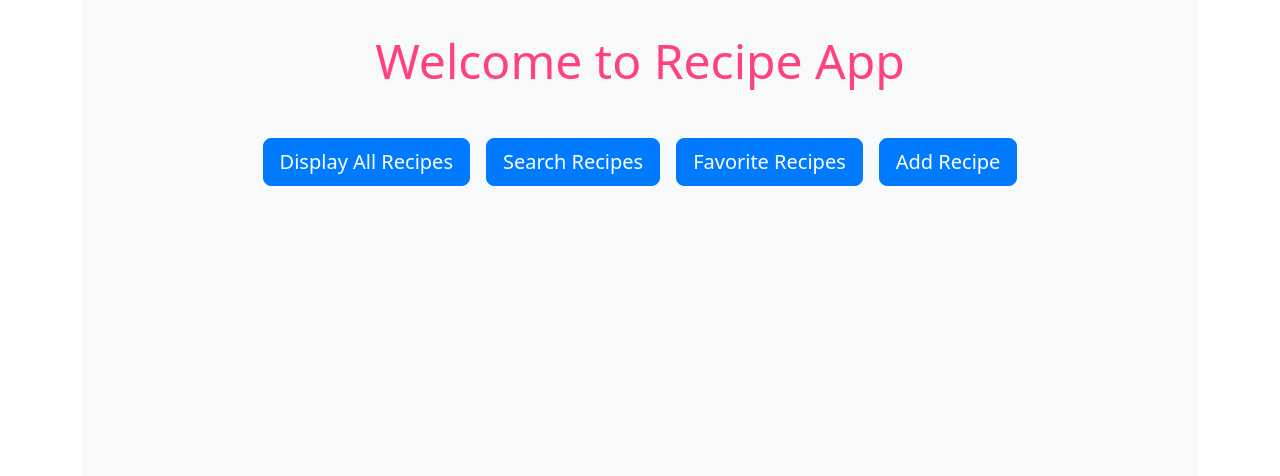
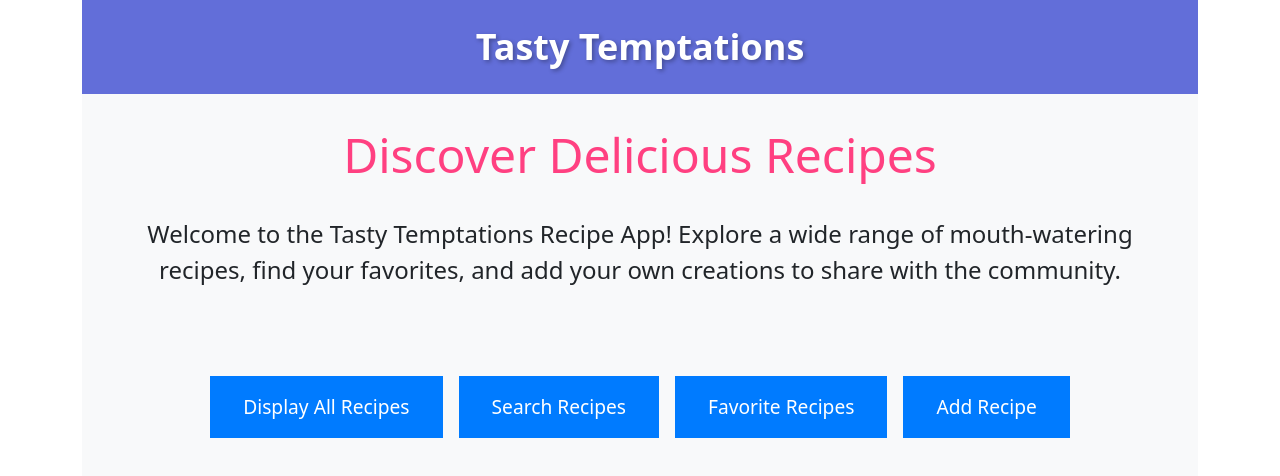
Before and after one commit to PrashanthDP12/RecipeApp, a React (Create React App) app: page / in a window 1280 px wide. Shown: the top 476 px of the page. Built offline with nearby package versions, Linux system fonts and the light colour scheme.

Commit message:
Create header component with custom styles

```diff
--- /dev/null
+++ b/src/Components/FavoriteRecipes.css
@@ -0,0 +1,44 @@
+.favorite-recipes-container {
+    background-color: #89CFF0;
+  }
+
+  .favorite-recipes-title {
+    text-align: center;
+    margin-bottom: 2rem;
+  }
+
+  .favorite-recipes-card {
+    display: inline-block;
+    width: 100%;
+    margin-bottom: 1rem;
+    border: 1px solid #ccc;
+    border-radius: 4px;
+    background-color: #fff;
+    box-shadow: 0px 2px 4px rgba(0, 0, 0, 0.1);
+  }
+
+  .favorite-recipes-card-body {
+    padding: 1rem;
+  }
+
+  .favorite-recipes-card-title {
+    font-weight: bold;
+    margin-bottom: 0.5rem;
+  }
+
+  .favorite-recipes-card-description {
+    margin-bottom: 1rem;
+  }
+
+  .favorite-recipes-card-link {
+    display: inline-block;
+    padding: 0.5rem 1rem;
+    background-color: #007bff;
+    color: #fff;
+    text-decoration: none;
+    border-radius: 4px;
+  }
+
+  .favorite-recipes-card-link:hover {
+    background-color: #0056b3;
+  }
--- a/src/Components/FavoriteRecipes.js
+++ b/src/Components/FavoriteRecipes.jsx
@@ -1,9 +1,10 @@
 import React, { useState, useEffect } from 'react';
 import { Link } from 'react-router-dom';
 import { apiClient } from './api/apiClient';
+import './FavoriteRecipes.css'; // Import the CSS file
 
 function FavoriteRecipes() {
-  const [favoriteRecipes, setFavoriteRecipes] = useState([]);
+    const [favoriteRecipes, setFavoriteRecipes] = useState([]);
 
   useEffect(() => {
     fetchFavoriteRecipes();
@@ -19,15 +20,15 @@ function FavoriteRecipes() {
   };
 
   return (
-    <div style={{ backgroundColor: '#89CFF0' }}>
-      <h2 className="text-center mb-4">Favorite Recipes</h2>
+    <div className="favorite-recipes-container">
+      <h2 className="favorite-recipes-title">Favorite Recipes</h2>
       <div className="card-columns">
         {favoriteRecipes.map((recipe) => (
-          <div className="card" key={recipe.id}>
-            <div className="card-body">
-              <h5 className="card-title font-weight-bold">{recipe.title}</h5>
-              <p className="card-text">{recipe.description}</p>
-              <Link to={`/display-recipes/${recipe.recipeKey}`} className="btn btn-primary">
+          <div className="favorite-recipes-card" key={recipe.id}>
+            <div className="favorite-recipes-card-body">
+              <h5 className="favorite-recipes-card-title">{recipe.title}</h5>
+              <p className="favorite-recipes-card-description">{recipe.description}</p>
+              <Link to={`/display-recipes/${recipe.recipeKey}`} className="favorite-recipes-card-link">
                 View Recipe
               </Link>
             </div>
--- /dev/null
+++ b/src/Components/HeaderComponent.css
@@ -0,0 +1,38 @@
+.app-header {
+  background-color: #626ed9;
+  padding: 20px;
+  text-align: center;
+}
+
+.app-title {
+  font-size: 36px;
+  margin-bottom: 10px;
+  color: #fff;
+  text-decoration: none;
+  font-weight: bold;
+  text-shadow: 2px 2px 4px rgba(0, 0, 0, 0.3);
+  transition: transform 0.3s;
+}
+
+.app-title:hover {
+  transform: scale(1.05);
+}
+
+.app-link {
+  color: #fff;
+  text-decoration: none;
+  font-weight: bold;
+  font-size: 18px;
+  padding: 10px;
+  background-color: #007bff;
+  border-radius: 5px;
+  transition: background-color 0.3s;
+}
+
+.app-link:hover {
+  background-color: #0056b3;
+}
+
+.app-link:active {
+  background-color: #003c80;
+}
--- /dev/null
+++ b/src/Components/HeaderComponent.jsx
@@ -0,0 +1,13 @@
+import React from 'react';
+import { Link } from 'react-router-dom';
+import './HeaderComponent.css';
+
+function HeaderComponent() {
+  return (
+    <header className="app-header">
+      <Link to="/" className="app-title">Tasty Temptations</Link> {/* Home link */}
+    </header>
+  );
+}
+
+export default HeaderComponent;
--- /dev/null
+++ b/src/Components/Home.css
@@ -0,0 +1,36 @@
+.home-container {
+    background-color: #f8f9fa;
+    padding: 2rem;
+    height: 100vh;
+  }
+
+  .home-title {
+    font-size: 3rem;
+    margin-bottom: 2rem;
+    color: #ff4081;
+  }
+
+  .home-description {
+    font-size: 1.5rem;
+    margin-bottom: 2rem;
+  }
+
+  .home-buttons {
+    margin-top: 5rem;
+  }
+
+  .home-button {
+    display: inline-block;
+    margin: 0.5rem;
+    padding: 1rem 2rem;
+    font-size: 1.2rem;
+    background-color: #007bff;
+    border: 1px solid #007bff;
+    color: #fff;
+    text-decoration: none;
+  }
+
+  .home-button:hover {
+    background-color: #0056b3;
+    border-color: #0056b3;
+  }
--- a/src/Components/Home.jsx
+++ b/src/Components/Home.jsx
@@ -1,38 +1,38 @@
 import React from 'react';
 import { Link } from 'react-router-dom';
+import './Home.css';
 
 function Home() {
   return (
-    <div className="text-center" style={{ backgroundColor: '#f8f9fa', padding: '2rem', height: '100vh' }}>
-      <h1 style={{ fontSize: '3rem', marginBottom: '2rem', color: '#ff4081' }}>
-        Welcome to Recipe App
+    <div className="text-center home-container" >
+      <h1 className="home-title">
+        Discover Delicious Recipes
       </h1>
-      <div className="mt-5">
+      <p className="home-description">
+        Welcome to the Tasty Temptations Recipe App! Explore a wide range of mouth-watering recipes, find your favorites, and add your own creations to share with the community.
+      </p>
+      <div className="home-buttons">
         <Link
           to="/display-recipes"
-          className="btn btn-primary btn-lg mx-2"
-          style={{ backgroundColor: '#007bff', borderColor: '#007bff' }}
+          className="home-button"
         >
           Display All Recipes
         </Link>
         <Link
           to="/search-recipes"
-          className="btn btn-primary btn-lg mx-2"
-          style={{ backgroundColor: '#007bff', borderColor: '#007bff' }}
+          className="home-button"
         >
           Search Recipes
         </Link>
         <Link
           to="/favorite-recipes"
-          className="btn btn-primary btn-lg mx-2"
-          style={{ backgroundColor: '#007bff', borderColor: '#007bff' }}
+          className="home-button"
         >
           Favorite Recipes
         </Link>
         <Link
           to="/add-recipe"
-          className="btn btn-primary btn-lg mx-2"
-          style={{ backgroundColor: '#007bff', borderColor: '#007bff' }}
+          className="home-button"
         >
           Add Recipe
         </Link>
--- a/src/RecipeApp.js
+++ b/src/RecipeApp.js
@@ -1,16 +1,17 @@
 import React from 'react';
-import { BrowserRouter as Router, Routes, Route } from 'react-router-dom';
+import { Routes, Route } from 'react-router-dom';
 import DisplayRecipes from './Components/DisplayRecipes';
 import SearchRecipes from './Components/SearchRecipes';
 import Home from './Components/Home';
 import RecipeDetails from './Components/RecipeDetails';
 import FavoriteRecipes from './Components/FavoriteRecipes';
 import AddRecipe from './Components/AddRecipe';
-
+import HeaderComponent from './Components/HeaderComponent';
 
 function RecipeApp() {
   return (
     <div className="container">
+      <HeaderComponent /> {/* Include the HeaderComponent */}
       <Routes>
         <Route path="/" element={<Home />} />
         <Route path="/display-recipes" element={<DisplayRecipes />} />
```
Also changed, not shown: src/Components/AddRecipe.jsx (renamed from src/Components/AddRecipe.js), src/Components/RecipeInfo.jsx (renamed from src/Components/RecipeInfo.js), src/Components/ReviewForm.jsx (renamed from src/Components/ReviewForm.js), src/Components/ReviewTable.jsx (renamed from src/Components/ReviewTable.js), src/Components/SearchResults.jsx (renamed from src/Components/SearchResults.js).
